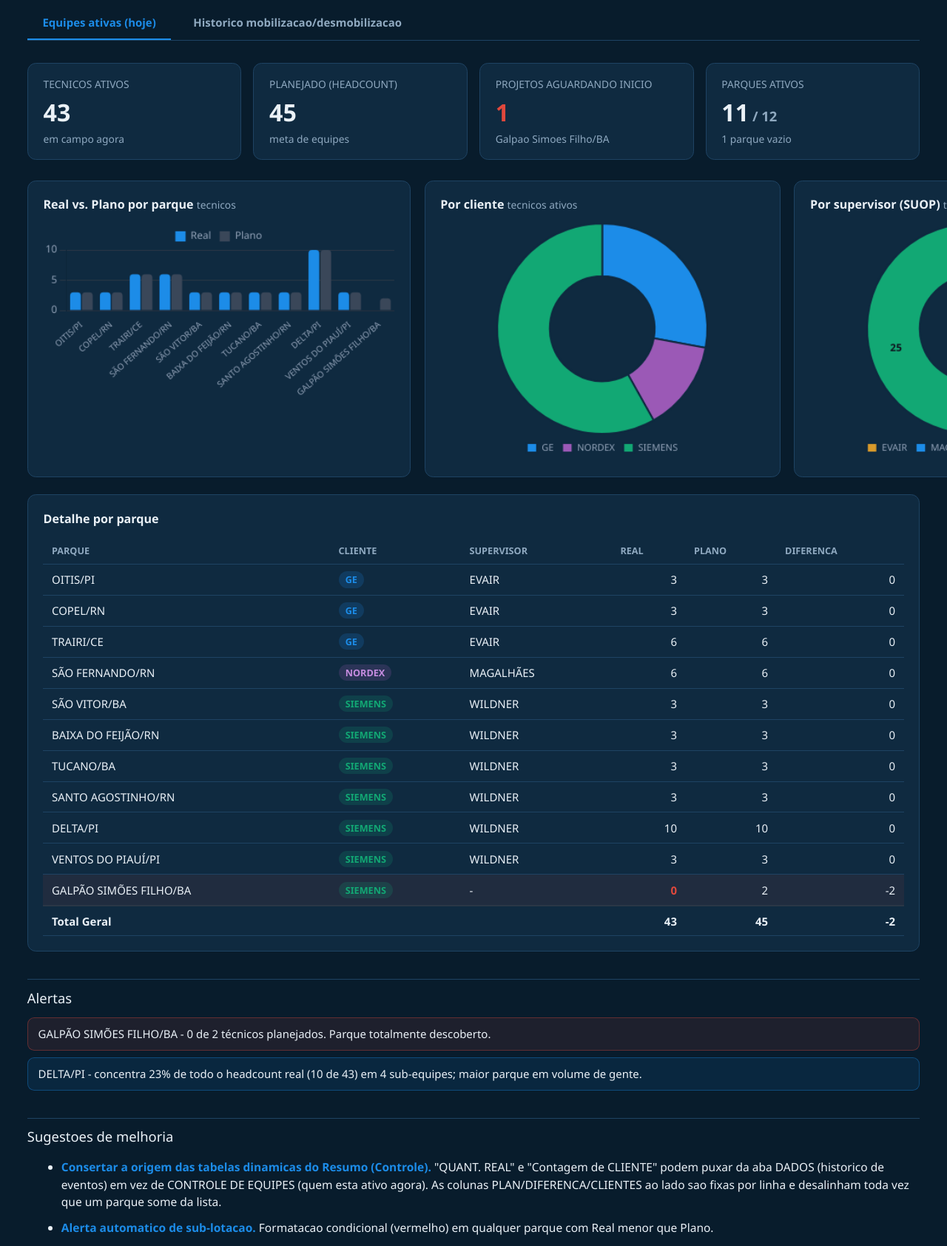
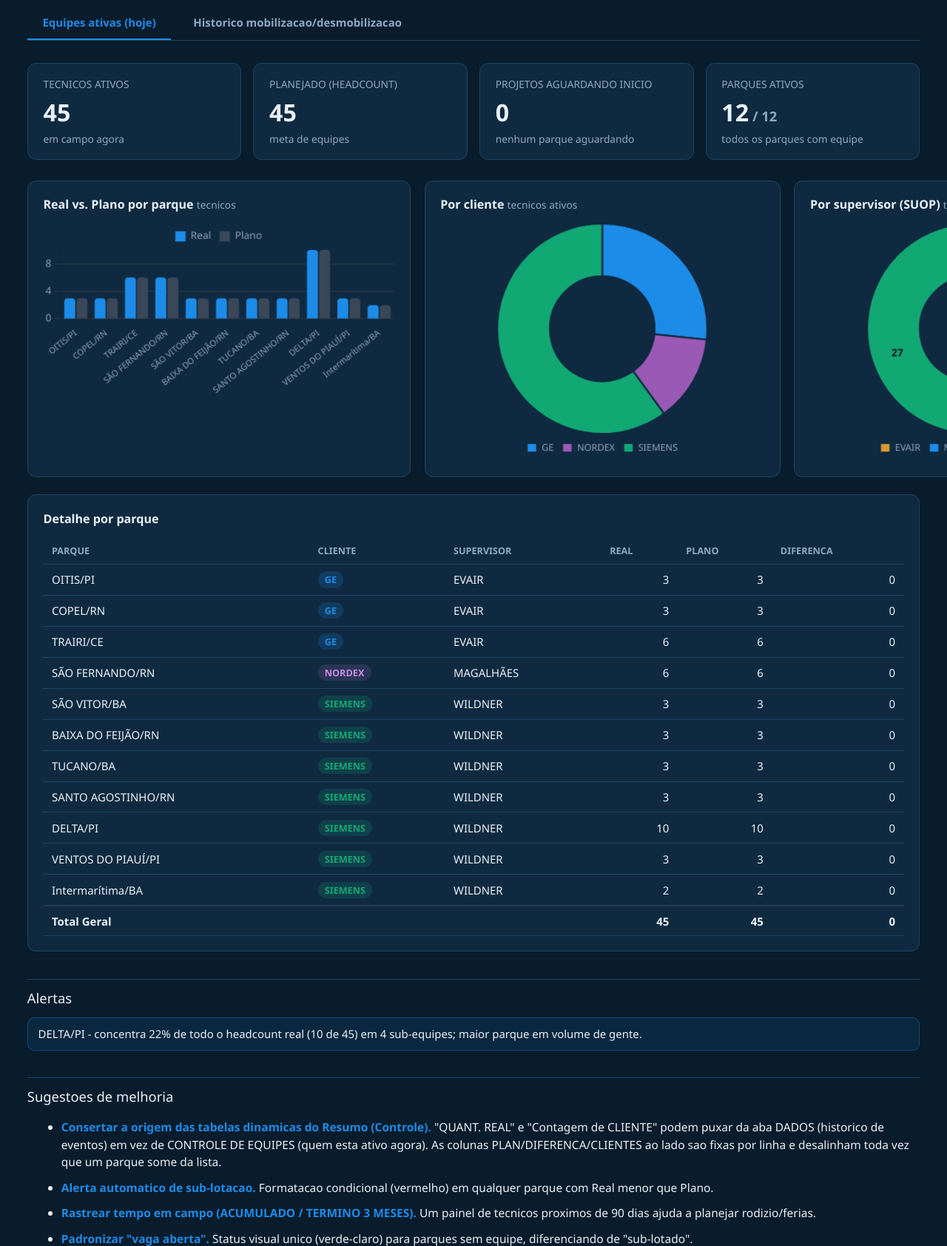
Before and after one commit to ExtremeWind-Frota-Log/extreme-wind-app-mobile, a website: page www/dashboard-resumo-equipes.html in a window 1280 px wide. Shown: the part 160-1844 px from the top of the page at 74% size. Drawn offline with nearby package versions, Linux system fonts and the light colour scheme.

Commit message:
Atualização automática de dados - 21/07/2026 14:01

```diff
--- a/www/dashboard-resumo-equipes.html
+++ b/www/dashboard-resumo-equipes.html
@@ -71,10 +71,10 @@
 
 <div class="panel active" id="panel-ativos">
 <div class="kpis">
-  <div class="kpi"><div class="label">Tecnicos ativos</div><div class="value">43</div><div class="sub">em campo agora</div></div>
+  <div class="kpi"><div class="label">Tecnicos ativos</div><div class="value">45</div><div class="sub">em campo agora</div></div>
   <div class="kpi"><div class="label">Planejado (headcount)</div><div class="value">45</div><div class="sub">meta de equipes</div></div>
-  <div class="kpi"><div class="label">Projetos aguardando inicio</div><div class="value red">1</div><div class="sub">Galpao Simoes Filho/BA</div></div>
-  <div class="kpi"><div class="label">Parques ativos</div><div class="value">11<span class="sub" style="font-size:16px;"> / 12</span></div><div class="sub">1 parque vazio</div></div>
+  <div class="kpi"><div class="label">Projetos aguardando inicio</div><div class="value">0</div><div class="sub">nenhum parque aguardando</div></div>
+  <div class="kpi"><div class="label">Parques ativos</div><div class="value">12<span class="sub" style="font-size:16px;"> / 12</span></div><div class="sub">todos os parques com equipe</div></div>
 </div>
 <div class="grid">
   <div class="card"><h2>Real vs. Plano por parque <span>tecnicos</span></h2><canvas id="chartParques"></canvas></div>
@@ -92,8 +92,7 @@
 </div>
 <div class="section-title">Alertas</div>
 <div class="alerts">
-  <div class="alert crit">GALPÃO SIMÕES FILHO/BA - 0 de 2 técnicos planejados. Parque totalmente descoberto.</div>
-  <div class="alert info">DELTA/PI - concentra 23% de todo o headcount real (10 de 43) em 4 sub-equipes; maior parque em volume de gente.</div>
+  <div class="alert info">DELTA/PI - concentra 22% de todo o headcount real (10 de 45) em 4 sub-equipes; maior parque em volume de gente.</div>
 </div>
 <div class="section-title">Sugestoes de melhoria</div>
 <ul class="improve">
@@ -108,10 +107,10 @@
 
 <div class="panel" id="panel-historico">
 <div class="kpis">
-  <div class="kpi"><div class="label">Mobilizacoes</div><div class="value">694</div><div class="sub">51.4% dos eventos</div></div>
-  <div class="kpi"><div class="label">Desmobilizacoes</div><div class="value">651</div><div class="sub">48.2% dos eventos</div></div>
+  <div class="kpi"><div class="label">Mobilizacoes</div><div class="value">696</div><div class="sub">51.4% dos eventos</div></div>
+  <div class="kpi"><div class="label">Desmobilizacoes</div><div class="value">651</div><div class="sub">48.1% dos eventos</div></div>
   <div class="kpi"><div class="label">Cancelamentos</div><div class="value amber">6</div><div class="sub">0.4% dos eventos</div></div>
-  <div class="kpi"><div class="label">Total de eventos</div><div class="value">1351</div><div class="sub">jan/24 a jul/26</div></div>
+  <div class="kpi"><div class="label">Total de eventos</div><div class="value">1353</div><div class="sub">jan/24 a jul/26</div></div>
 </div>
 <div class="grid2">
   <div class="card"><h2>Ranking por parque <span>top 10</span></h2><canvas id="chartRankingParque"></canvas></div>
@@ -153,7 +152,7 @@ var parques = [
   {nome:"SANTO AGOSTINHO/RN", cliente:"SIEMENS", suop:"WILDNER", real:3, plano:3},
   {nome:"DELTA/PI", cliente:"SIEMENS", suop:"WILDNER", real:10, plano:10},
   {nome:"VENTOS DO PIAUÍ/PI", cliente:"SIEMENS", suop:"WILDNER", real:3, plano:3},
-  {nome:"GALPÃO SIMÕES FILHO/BA", cliente:"SIEMENS", suop:"-", real:0, plano:2}
+  {nome:"Intermarítima/BA", cliente:"SIEMENS", suop:"WILDNER", real:2, plano:2}
 ];
 function badgeClass(c){ return {GE:'ge',NORDEX:'nordex',SIEMENS:'siemens'}[c] || 'ge'; }
 var tbody = document.getElementById('tbodyParques');
@@ -243,14 +242,13 @@ new Chart(document.getElementById('chartRankingParque'), {
 
 var rankingCliente = [
   ["GE",391,382,4],
-  ["GAMESA",195,170,1],
+  ["SIEMENS",200,170,1],
   ["NORDEX / LWS",62,56,0],
   ["SINOMA BLADES",21,21,1],
   ["LM",11,11,0],
   ["EÓLICAS BABILÔNIA",5,5,0],
   ["ELETROBRAS",4,4,0],
-  ["VESTAS",2,2,0],
-  ["SIEMENS",3,0,0]
+  ["VESTAS",2,2,0]
 ];
 new Chart(document.getElementById('chartRankingCliente'), {
   type:'bar',
@@ -265,7 +263,7 @@ new Chart(document.getElementById('chartRankingCliente'), {
 });
 
 var meses = ["Jan/24","Fev/24","Mar/24","Abr/24","Mai/24","Jun/24","Jul/24","Ago/24","Set/24","Out/24","Nov/24","Dez/24","Jan/25","Fev/25","Mar/25","Abr/25","Mai/25","Jun/25","Jul/25","Ago/25","Set/25","Out/25","Nov/25","Dez/25","Jan/26","Fev/26","Mar/26","Abr/26","Mai/26","Jun/26","Jul/26"];
-var mob = [22,7,5,27,16,23,10,13,22,12,11,5,35,13,17,17,40,32,17,12,13,23,43,9,79,37,31,40,33,18,12];
+var mob = [22,7,5,27,16,23,10,13,22,12,11,5,35,13,17,17,40,32,17,12,13,23,43,9,79,37,31,40,33,18,14];
 var desmob = [5,1,16,6,13,23,17,20,9,11,30,13,10,9,18,23,24,15,23,34,27,11,15,68,11,16,39,56,44,29,15];
 var canc = [0,0,0,0,0,0,0,2,1,0,0,0,0,0,0,0,0,0,0,0,0,0,1,0,0,0,0,1,1,0,0];
 new Chart(document.getElementById('chartEvolucao'), {
@@ -280,7 +278,7 @@ new Chart(document.getElementById('chartEvolucao'), {
     scales:{x:{ticks:{font:{size:10}}, grid:{display:false}}, y:{beginAtZero:true, grid:{color:'#2a3746'}}}}
 });
 
-var motivoCliente = [16,3,16,26,15,24,10,21,21,6,25,10,38,15,20,29,42,28,30,34,33,25,50,59,71,34,42,41,44,25,19];
+var motivoCliente = [16,3,16,26,15,24,10,21,21,6,25,10,38,15,20,29,42,28,30,34,33,25,50,59,71,34,42,41,44,25,21];
 var motivoExtreme = [11,5,5,7,14,22,17,14,11,17,16,8,7,7,15,11,22,19,10,12,7,9,9,18,19,19,28,56,34,22,8];
 var motivoTotais = motivoCliente.map(function(v,i){ return v + motivoExtreme[i]; });
 var somaCliente = motivoCliente.reduce(function(a,b){return a+b;},0);
```
